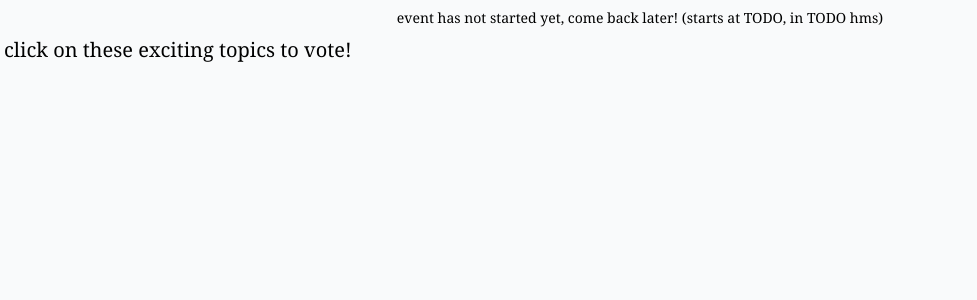
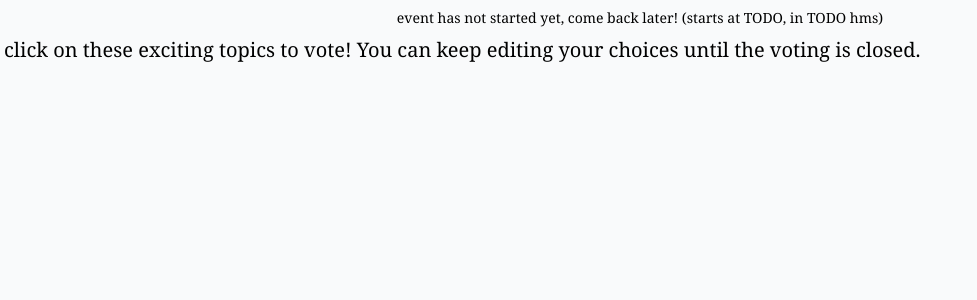
Before and after one commit to spookyvision/duckvote, a Django app: page /voting/ in a window 1280 px wide. Shown: the top 300 px of the page, without its empty margins (0-977 px from the left). Run offline with Django 4.2, Linux system fonts and the light colour scheme; data that the repository does not hold is empty; some libraries are stand-ins or nearby versions.

Commit message:
only allow voting when event is live

```diff
--- a/voting/templates/voting/index.html
+++ b/voting/templates/voting/index.html
@@ -14,7 +14,7 @@
 {%endblock%}
 {% block content %}
 
-<h2 class="text-xl">click on these exciting topics to vote!</h2>
+<p class="text-xl">click on these exciting topics to vote! You can keep editing your choices until the voting is closed.</p>
 <ul class="list-disc text-lg">
     {% for item, vote_data in items_votes %}
     <li><a href="{{ vote_data.url }}">{{ item.description }}</a>
--- a/voting/urls.py
+++ b/voting/urls.py
@@ -3,11 +3,9 @@
 app_name = 'voting'
 urlpatterns = [
     path('', views.index, name='index'),
-    path('mc/<int:item_id>/', views.vote_multiple_choice,
-         name='vote_multiple_choice'),
-    path('yna/<int:item_id>/', views.vote_yna, name='edit_yna'),
+
     path('yna/<int:yna_id>/create',
          views.YNACreateView.as_view(), name='create_yna'),
-    path('yna/update/<int:pk>',
+    path('yna/<int:yna_id>/update/<int:pk>',
          views.YNAUpdateView.as_view(), name='update_yna'),
 ]
--- a/voting/views.py
+++ b/voting/views.py
@@ -5,6 +5,8 @@
 from .models import VoteEvent, VoteItem, YNAVote
 from django.views.generic.edit import CreateView, UpdateView
 from django.urls import reverse_lazy, reverse
+from django.core.exceptions import ValidationError
+from django.utils.translation import gettext_lazy as _
 
 
 def index(request):
@@ -17,22 +19,13 @@
         if vote is None:
             url = reverse('voting:create_yna',  kwargs={'yna_id': item.id})
         else:
-            url = reverse('voting:update_yna',  kwargs={'pk': vote.id})
+            url = reverse('voting:update_yna',  kwargs={
+                          'yna_id': item.id, 'pk': vote.id})
         vote_data = {'vote': vote, 'url': url}
         items_votes.append((item, vote_data))
     context = {'event': event, 'items_votes': items_votes}
     # User.objects.filter(pk=1).prefetch_related('ynavote_set', 'choicevote_set')
     return render(request, 'voting/index.html', context)
-
-
-def vote_multiple_choice(request):
-    context = {}
-    return render(request, 'voting/vote_multiple_choice.html', context)
-
-
-def vote_yna(request):
-    context = {}
-    return render(request, 'voting/vote_yna.html', context)
 
 
 class YNAForm(forms.ModelForm):
@@ -42,6 +35,15 @@
         widgets = {
             'choice': forms.RadioSelect()
         }
+
+    def clean(self):
+        event: VoteEvent = YesNoAbstain.objects.get(pk=self.yna_id).event
+        if not event.has_started():
+            raise ValidationError(_('Voting has not started yet!'))
+        if event.has_ended():
+            raise ValidationError(_('Voting has ended!'))
+        cleaned_data = super().clean()
+        return cleaned_data
 
 
 class YNACreateView(CreateView):
@@ -55,6 +57,11 @@
         res['title'] = item.description
         return res
 
+    def get_form(self, form_class=None):
+        res = super().get_form(form_class)
+        res.yna_id = self.kwargs['yna_id']
+        return res
+
     def form_valid(self, form):
         form.instance.user_id = self.request.user.id
         form.instance.yna_id = self.kwargs['yna_id']
@@ -65,3 +72,8 @@
     model = YNAVote
     form_class = YNAForm
     success_url = reverse_lazy('voting:index')
+
+    def get_form(self, form_class=None):
+        res = super().get_form(form_class)
+        res.yna_id = self.kwargs['yna_id']
+        return res
```
